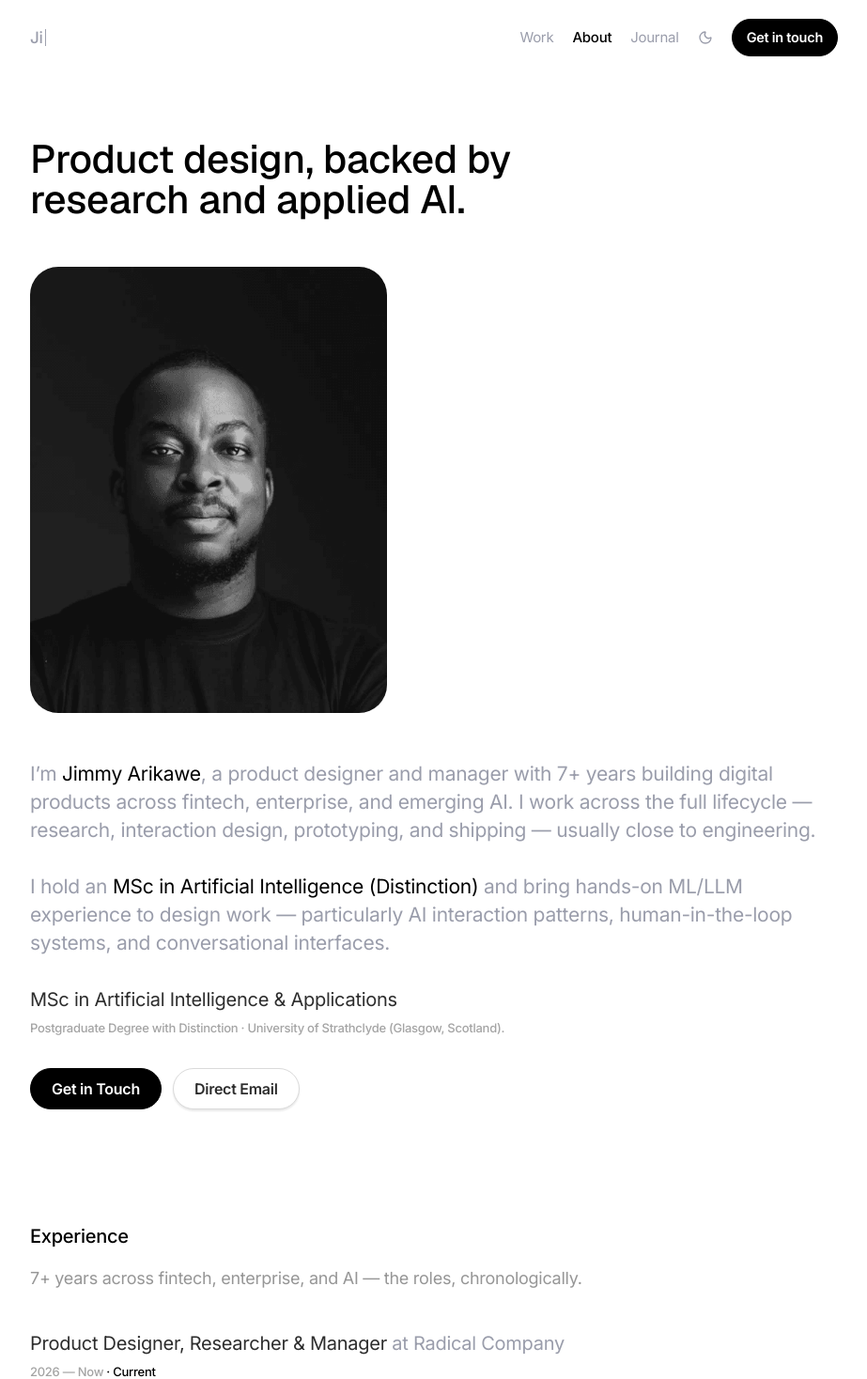
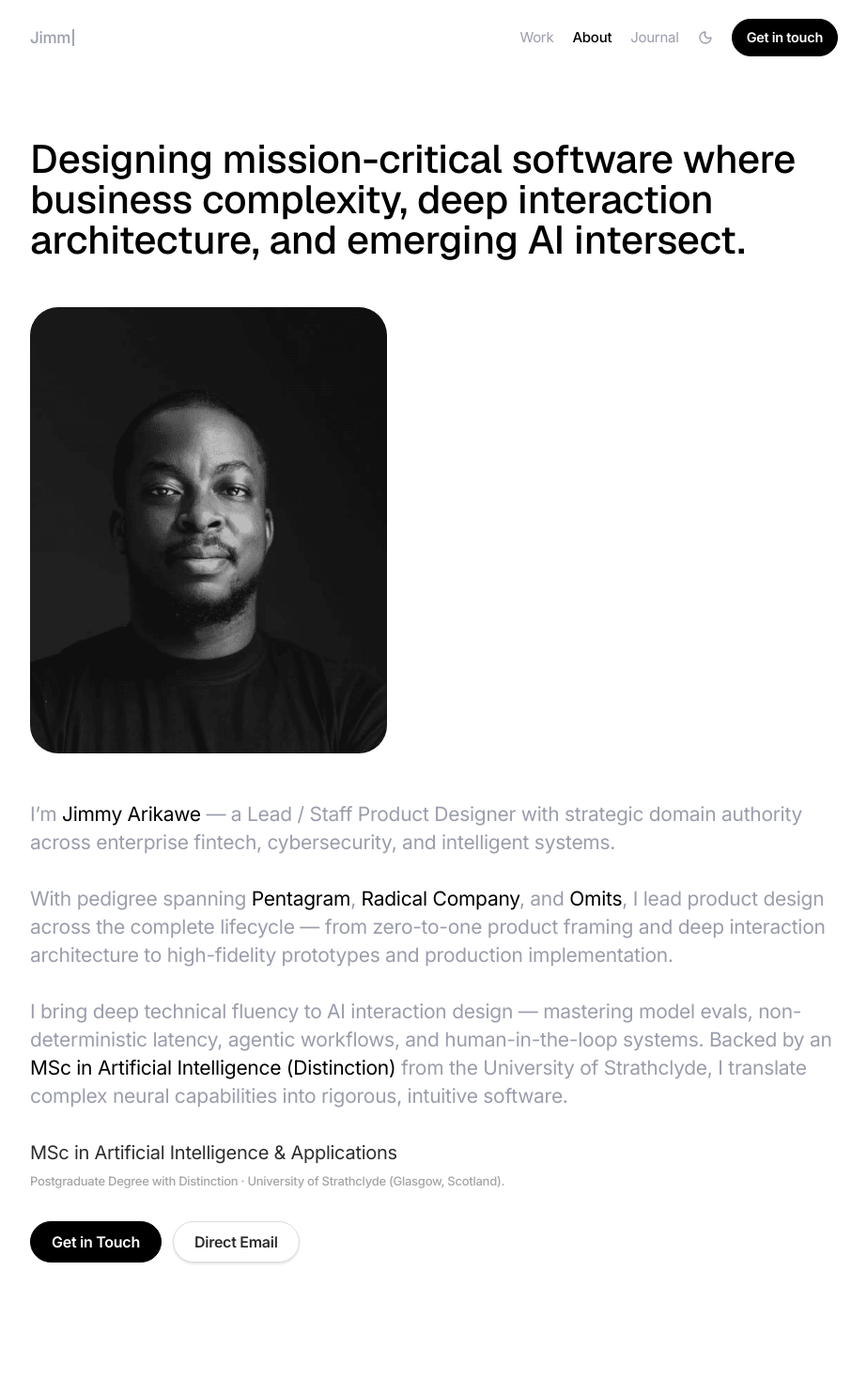
Before and after one commit to jimmyarikawe/portfolio, a Next.js app: page /about in a window 1280 px wide. Shown: the top 1468 px of the page at 94% size, without its empty margins (178-1101 px from the left). Built offline with nearby package versions, Linux system fonts and the light colour scheme.

Commit message:
feat(positioning): integrate Lead / Staff positioning, mission-critical focus, pedigree, and AI interaction fluency

```diff
--- a/src/app/about/page.tsx
+++ b/src/app/about/page.tsx
@@ -9,7 +9,7 @@ export default function AboutPage() {
       {/* 1. INTRO */}
       <section className="mt-20 sm:mt-22">
         <h1 className="font-display text-balance text-[28px] font-medium leading-8.25 sm:text-[34px] sm:leading-9.5 wide:text-[42px] wide:leading-10.75">
-          Product design, backed by research and applied AI.
+          Designing mission-critical software where business complexity, deep interaction architecture, and emerging AI intersect.
         </h1>
 
         {/*
@@ -31,20 +31,17 @@ export default function AboutPage() {
 
         <div className="mt-8 sm:mt-10 wide:mt-12.5 [&>p]:mb-5 [&>p]:text-[17px] [&>p]:leading-6.5 [&>p]:text-muted sm:[&>p]:mb-6 sm:[&>p]:text-[19px] sm:[&>p]:leading-7 wide:[&>p]:mb-7.5 wide:[&>p]:text-[21px] wide:[&>p]:leading-7.5">
           <p>
-            I’m <span className="text-ink">Jimmy Arikawe</span>, a product
-            designer and manager with 7+ years building digital products across
-            fintech, enterprise, and emerging AI. I work across the full
-            lifecycle — research, interaction design, prototyping, and shipping
-            — usually close to engineering.
+            I’m <span className="text-ink">Jimmy Arikawe</span> — a Lead / Staff Product Designer with strategic domain authority across enterprise fintech, cybersecurity, and intelligent systems.
           </p>
           <p>
-            I hold an{" "}
+            With pedigree spanning <span className="text-ink">Pentagram</span>, <span className="text-ink">Radical Company</span>, and <span className="text-ink">Omits</span>, I lead product design across the complete lifecycle — from zero-to-one product framing and deep interaction architecture to high-fidelity prototypes and production implementation.
+          </p>
+          <p>
+            I bring deep technical fluency to AI interaction design — mastering model evals, non-deterministic latency, agentic workflows, and human-in-the-loop systems. Backed by an{" "}
             <span className="text-ink">
               MSc in Artificial Intelligence (Distinction)
             </span>{" "}
-            and bring hands-on ML/LLM experience to design work — particularly
-            AI interaction patterns, human-in-the-loop systems, and
-            conversational interfaces.
+            from the University of Strathclyde, I translate complex neural capabilities into rigorous, intuitive software.
           </p>
         </div>
 
--- a/src/app/layout.tsx
+++ b/src/app/layout.tsx
@@ -17,24 +17,28 @@ import "./globals.css";
 
 export const metadata: Metadata = {
   metadataBase: new URL("https://jimmyarikawe.com"),
-  title: "Jimmy Arikawe — Product Designer & Manager, Creative & AI Technologist",
+  title: "Jimmy Arikawe — Lead / Staff Product Designer",
   description:
-    "Product designer with 7+ years across fintech, enterprise, and AI. MSc in Artificial Intelligence (Distinction).",
+    "Lead / Staff Product Designer with strategic domain authority. Designing mission-critical software where business complexity, deep interaction architecture, and emerging AI intersect. Ex-Pentagram, Radical Company, Omits · MSc in Artificial Intelligence (Distinction).",
   keywords: [
     "Jimmy Arikawe",
-    "Product Designer",
-    "Product Manager",
-    "Creative & AI Technologist",
+    "Lead Product Designer",
+    "Staff Product Designer",
     "AI Interaction Design",
-    "Deep Learning",
-    "LLMs",
-    "Design Systems",
+    "Agentic Workflows",
+    "Human-in-the-loop Systems",
+    "Evals",
+    "Fintech Product Design",
+    "Enterprise Systems",
+    "Pentagram",
+    "Radical Company",
     "London Product Designer",
   ],
   authors: [{ name: "Jimmy Arikawe" }],
   openGraph: {
-    title: "Jimmy Arikawe — Product Designer & Manager, Creative & AI Technologist",
-    description: "Product design for complex, high-stakes technology.",
+    title: "Jimmy Arikawe — Lead / Staff Product Designer",
+    description:
+      "Designing mission-critical software where business complexity, deep interaction architecture, and emerging AI intersect. Ex-Pentagram, Radical Company, Omits · MSc Artificial Intelligence (Distinction).",
     url: "https://jimmyarikawe.com",
     siteName: "Jimmy Arikawe Portfolio",
     images: [
--- a/src/app/page.tsx
+++ b/src/app/page.tsx
@@ -14,16 +14,19 @@ export default function HomePage() {
       {/* 1. INTRO */}
       <section className="mt-20 sm:mt-22">
         <h1 className="font-display text-balance text-[28px] font-medium leading-8.25 sm:text-[34px] sm:leading-9.5 wide:text-[42px] wide:leading-10.75">
-          Product Designer &amp; Manager at the intersection of craft, code
-          &amp; AI.
+          Staff / Senior Product Designer specializing in complex systems, fintech, and AI-native products.
         </h1>
 
         <p className="mt-3.5 text-[17px] leading-6 text-muted sm:mt-4.5 sm:text-[20px] sm:leading-7 wide:mt-6.25 wide:text-[24px] wide:leading-8">
-          I’m <span className="text-ink">Jimmy Arikawe</span>. With 7+ years
-          across fintech, cybersecurity and enterprise systems — backed by an
-          MSc in Artificial Intelligence (Distinction) — I lead products from
-          zero-to-one strategy and interaction architecture to production code
-          and human-in-the-loop AI.
+          I’m <span className="text-ink">Jimmy Arikawe</span> — a Lead / Staff Product Designer with strategic domain authority. I design mission-critical software where business complexity, deep interaction architecture, and emerging AI intersect.
+        </p>
+
+        <p className="mt-3 text-[14px] font-medium text-dim sm:mt-4 sm:text-[15px] wide:text-[16px]">
+          Ex-Pentagram · Radical Company · Omits · MSc Artificial Intelligence (Distinction)
+        </p>
+
+        <p className="mt-3.5 text-[15px] leading-6 text-muted sm:mt-4 sm:text-[17px] sm:leading-6.5 wide:text-[18px] wide:leading-7">
+          Deep technical fluency in AI interaction design — from model evals and non-deterministic latency to agentic workflows and human-in-the-loop systems.
         </p>
       </section>
 
@@ -53,14 +56,14 @@ export default function HomePage() {
 
         <div className="[&>p]:mb-5 [&>p]:text-[17px] [&>p]:leading-6.5 [&>p]:text-muted sm:[&>p]:mb-6 sm:[&>p]:text-[19px] sm:[&>p]:leading-7 wide:[&>p]:mb-7.5 wide:[&>p]:text-[21px] wide:[&>p]:leading-7.5">
           <p>
-            I’m a product designer and manager with 7+ years building digital
-            products across fintech, enterprise and emerging AI. I work across
-            the full lifecycle — research, interaction design, prototyping and
-            shipping — usually close to engineering.
+            I’m <span className="text-ink">Jimmy Arikawe</span>, a Lead / Staff Product Designer with strategic domain authority. I design mission-critical software where business complexity, deep interaction architecture, and emerging AI intersect.
           </p>
           <p>
-            I hold an MSc in Artificial Intelligence &amp; Applications, passed
-            with Distinction, from the{" "}
+            I bring deep technical fluency to AI interaction design — mastering evals, non-deterministic latency, agentic workflows, and human-in-the-loop systems. Backed by an{" "}
+            <span className="text-ink">
+              MSc in Artificial Intelligence &amp; Applications (Distinction)
+            </span>{" "}
+            from the{" "}
             <a
               href="https://www.strath.ac.uk"
               target="_blank"
@@ -69,19 +72,13 @@ export default function HomePage() {
             >
               University of Strathclyde
             </a>
-            , and bring hands-on ML and LLM experience to design work —
-            particularly AI interaction patterns, human-in-the-loop systems and
-            conversational interfaces.
+            , I bridge machine learning capabilities with rigorous interaction architecture.
           </p>
           <p>
-            I’m currently a Product Designer, Researcher &amp; Manager at
-            Radical Company, leading design and research across client
-            engagements from early concept through to high-fidelity prototype.
+            With experience spanning <span className="text-ink">Pentagram</span>, <span className="text-ink">Radical Company</span>, and <span className="text-ink">Omits</span>, I lead product design across the full lifecycle — from zero-to-one product strategy and systems architecture to high-fidelity prototypes and production implementation.
           </p>
           <p>
-            Before that I led product design at Omits Technology on a
-            cross-border payments platform, and at Recyclan on an operational
-            data platform used across 14+ countries. I’ve also published{" "}
+            Previously, I led product design at Omits on cross-border payments, and at Recyclan on an operational data telemetry platform used across 14+ countries. I’ve also published{" "}
             <Link
               href="/journal/tech-driven-solutions-for-africas-waste-problem"
               className="prose-link"
--- a/src/app/work/page.tsx
+++ b/src/app/work/page.tsx
@@ -16,7 +16,7 @@ export default function WorkPage() {
         </h1>
 
         <p className="mt-3.5 text-[17px] leading-6 text-muted sm:mt-4.5 sm:text-[20px] sm:leading-7 wide:mt-6.25 wide:text-[24px] wide:leading-8">
-          Product work across fintech, AI security, and enterprise systems.
+          Mission-critical product design across complex systems, fintech, and AI-native software.
         </p>
       </section>
 
--- a/src/components/AvailabilityInterlude.tsx
+++ b/src/components/AvailabilityInterlude.tsx
@@ -42,8 +42,8 @@ export function AvailabilityInterlude() {
         </h2>
 
         <p className="mt-3 max-w-[46ch] text-[16px] font-medium leading-5.75 text-[#7E7E7E] sm:mt-4 sm:text-[18px] sm:leading-6.5 wide:mt-5 wide:text-[28px] wide:leading-9.5">
-          Open to product design and leadership work across fintech, enterprise
-          and AI — from zero-to-one strategy through to production code.
+          Designing mission-critical software where business complexity, deep
+          interaction architecture, and emerging AI intersect.
         </p>
 
         <Link href="/contact" className="btn btn-invert mt-5 sm:mt-6">
--- a/src/data/profile.ts
+++ b/src/data/profile.ts
@@ -31,11 +31,12 @@ export const stack: StackItem[] = [
 
 export const achievements: string[] = [
   "Earned an MSc in Artificial Intelligence & Applications with Distinction.",
+  "Lead / Staff Product Designer with strategic domain authority across fintech, enterprise, and AI.",
+  "Designed interfaces and visual systems for enterprise technology clients at Pentagram.",
+  "Led product design across client engagements from concept to prototype at Radical Company.",
+  "Cut repeat cross-border transfer time to under 60 seconds at Omits.",
+  "Led design for an operational data platform used across 14+ countries.",
   "Published research on tech-driven solutions for Africa’s waste problem.",
-  "Designed a cinema booking flow that drove a 400% increase in bookings.",
-  "Led design for an operational data platform used across 14+ countries.",
-  "Cut repeat cross-border transfer time to under 60 seconds at Omits.",
-  "Lifted user satisfaction by 50% through a web and mobile redesign.",
 ];
 
 export interface SocialLink {
--- a/src/data/services.ts
+++ b/src/data/services.ts
@@ -11,19 +11,20 @@ export interface SkillCategory {
 export const skillCategories: SkillCategory[] = [
   {
     number: "01",
-    category: "AI & Machine Learning",
+    category: "AI Interaction & Machine Learning",
     iconName: "ai",
-    tagline: "Bridging neural architectures, LLMs, and human-computer interaction.",
-    focus: "Applied AI Systems & Interaction Models",
-    impact: "Agentic Workflows & Safety Guardrails",
+    tagline: "Deep technical fluency in AI interaction design — bridging evals, non-deterministic latency, and neural models.",
+    focus: "AI Interaction Architecture & Applied Intelligence",
+    impact: "Agentic Workflows & Human-in-the-Loop Safeguards",
     skills: [
-      "Python",
-      "Machine Learning & Deep Learning",
-      "LLMs & RAG Architectures",
-      "Generative AI & Conversational UI",
-      "AI Interaction Design",
-      "Prompt Design & Guardrails",
-      "Human-in-the-Loop Systems"
+      "AI Interaction Design & Mental Models",
+      "Model Evals & Quality Benchmarks",
+      "Non-Deterministic Latency & Streaming UX",
+      "Agentic Workflows & Multi-Turn State",
+      "Human-in-the-Loop Control Systems",
+      "LLMs, RAG & Neural Architectures",
+      "Prompt Guardrails & Safety Mitigations",
+      "Python & Deep Learning Foundations"
     ]
   },
   {
```
